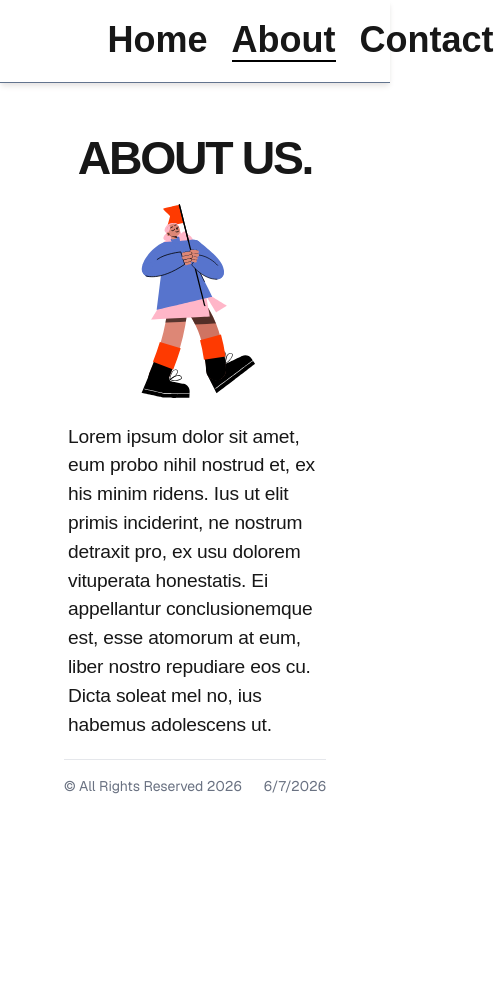
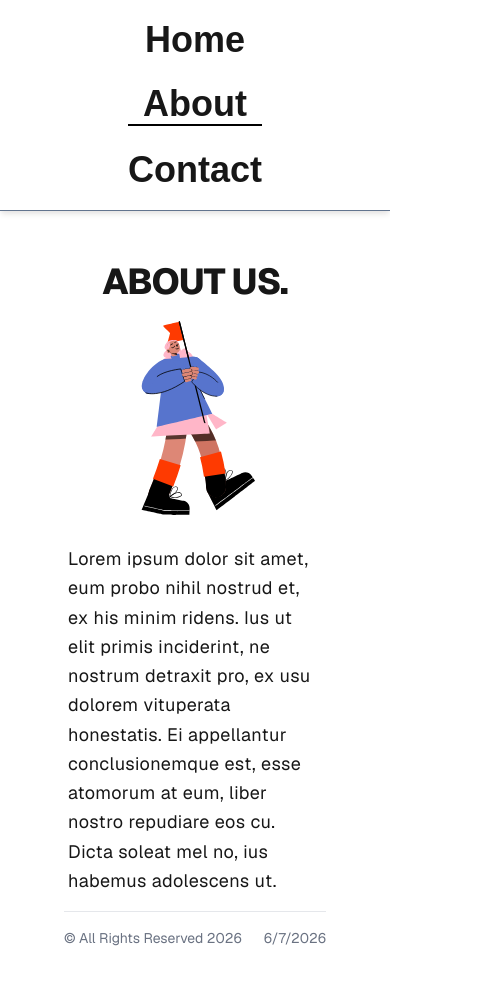
Before and after one commit to s3m4nt/nextjs-full, a Next.js app: page /about in a window 390 px wide. Shown: the top 984 px of the page, 494 px wide, since content can reach past the window. Before the commit the page ends 844 px from the top, so only its background shows below. Built offline with nearby package versions, Linux system fonts and the light colour scheme; no server answers.

Commit message:
tailwind integration

```diff
--- a/app/about/page.tsx
+++ b/app/about/page.tsx
@@ -4,12 +4,12 @@ import LottieAnimation from "@/components/LottieAnimation";
 export default function AboutPage() {
     return (
         <PageLayout>
-        <div className="flex flex-col items-center justify-start">
+        <div className="flex-col-c">
 
           <h1>ABOUT US.</h1>
           <LottieAnimation />
 
-            <span className="mt-5 body-text">
+            <span className="body-text">
                 <p>
                     Lorem ipsum dolor sit amet, eum probo nihil nostrud et, ex his minim ridens. Ius ut elit primis inciderint, ne nostrum detraxit pro, ex usu dolorem vituperata honestatis. Ei appellantur conclusionemque est, esse atomorum at eum, liber nostro repudiare eos cu. Dicta soleat mel no, ius habemus adolescens ut.
                 </p>
--- a/app/contact/page.tsx
+++ b/app/contact/page.tsx
@@ -4,12 +4,12 @@ import Link from "next/link";
 export default function ContactPage() {
     return (
         <PageLayout>
-        <div className="flex flex-col items-center justify-start">
+        <div className="flex-col-s">
 
           <h1>CONTACT.</h1>
 
-            <span className="mt-5 body-text">
-                <p>
+            <span className="body-text">
+                <p className="text-center">
                     <Link className="text-blue-500 underline"
                       href="mailto:Loremipsum@aol.com">Loremipsum@aol.com
                     </Link>
--- a/app/globals.css
+++ b/app/globals.css
@@ -1,4 +1,6 @@
 @import "tailwindcss";
+
+/* stylelint-disable at-rule-no-unknown */
 
 :root {
   --background: #ffffff;
@@ -27,31 +29,28 @@ body {
 }
 
 @layer components {
+  .flex-col-c {
+    @apply flex flex-col items-center justify-center;
+  }
+  .flex-col-s {
+    @apply flex flex-col items-start justify-start;
+  }
+  .text-content {
+    @apply mt-5;
+  }
   .body-text p {
     @apply py-2 px-1;
   }
 }
 
-h1 {
-  font-family: var(--font-satoshi);
-  font-weight: 900;
-  font-size: 2.9rem;
-  line-height: 1.2;
-  letter-spacing: -0.05em;
-  margin-bottom: 1rem;
-  margin-top: 0;
-  padding-top: 0;
-  padding-bottom: 0;
+@layer base {
+  h1 {
+    @apply font-extrabold text-4xl leading-tight tracking-tight mb-4 mt-0 text-center w-full;
+  }
+  p {
+    @apply font-normal text-lg leading-relaxed tracking-wide mb-2 mt-2;
+  }
+  p:first-child {
+    @apply mt-4;
+  }
 }
-
-p {
-  font-family: var(--font-satoshi);
-  font-weight: 400;
-  font-size: 1.2rem;
-  line-height: 1.5;
-  letter-spacing: -0.01em;
-  margin-bottom: 1rem;
-  margin-top: 0;
-  padding-top: 0;
-  padding-bottom: 0;
-}
--- a/app/home/page.tsx
+++ b/app/home/page.tsx
@@ -2,7 +2,7 @@ import Image from "next/image";
 
 export default function HomePage() {
     return (
-        <div className="flex flex-col items-center justify-start">
+        <div className="flex-col-s">
 
             <h1>THIS IS THE HOMEPAGE.</h1>
 
@@ -14,7 +14,7 @@ export default function HomePage() {
             priority
             />
 
-            <span className="mt-5 body-text">
+            <span className="body-text">
                 <p>
                     Lorem ipsum dolor sit amet, eum probo nihil nostrud et, ex his minim ridens. Ius ut elit primis inciderint, ne nostrum detraxit pro, ex usu dolorem vituperata honestatis. Ei appellantur conclusionemque est, esse atomorum at eum, liber nostro repudiare eos cu. Dicta soleat mel no, ius habemus adolescens ut.
                 </p>
--- a/components/LottieAnimation.tsx
+++ b/components/LottieAnimation.tsx
@@ -5,11 +5,13 @@ import animationData from "@/public/images/animation.json";
 
 export default function LottieAnimation() {
   return (
+    <div className="flex-col-c">
       <Lottie
         animationData={animationData}
         loop
         autoplay
         style={{ width: 200, height: 200 }}
       />
+    </div>
   );
 }
--- a/components/Navigation.tsx
+++ b/components/Navigation.tsx
@@ -14,13 +14,13 @@ export default function Navigation() {
 
   return (
     <div className="font-black border-b border-slate-500 shadow-md shadow-stone-200 relative z-10 flex justify-center text-4xl p-5">
-      <div className="flex flex-row gap-6 justify-around w-1/2">
+      <div className="flex flex-col md:flex-row gap-6 justify-center md:justify-around">
 
         {links.map(({ href, label }) => (
           <Link
             key={href}
             href={href}
-            className={pathname === href ? "border-b-2 border-black" : ""}
+            className={`text-center ${pathname === href ? "border-b-2 border-black" : ""}`}
           >
             {label}
           </Link>
--- a/package.json
+++ b/package.json
@@ -25,6 +25,7 @@
     "@types/node": "^20",
     "@types/react": "^19",
     "@types/react-dom": "^19",
+    "autoprefixer": "^10.5.0",
     "eslint": "^9",
     "eslint-config-next": "16.2.6",
     "jest": "^30.4.2",
--- a/tailwind.config.js
+++ b/tailwind.config.js
@@ -6,6 +6,10 @@ module.exports = {
     './components/**/*.{js,ts,jsx,tsx}'
   ],
   theme: {
+    screens: {
+      xsm: '460px',
+      ...defaultTheme.screens,
+    },
     extend: {
       fontFamily: {
         satoshi: ['"Satoshi"', ...defaultTheme.fontFamily.sans],
```
Also changed, not shown: 1 other file (tests, documents, lock files or other folders). Lines whose indentation alone changed are shown as unchanged.
